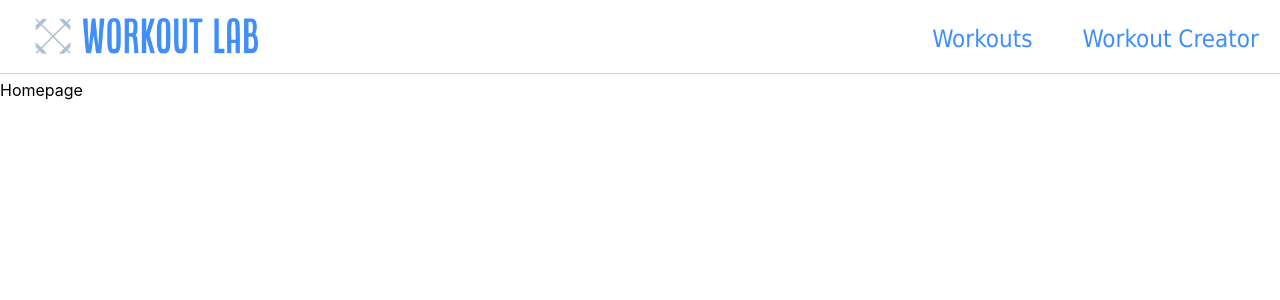
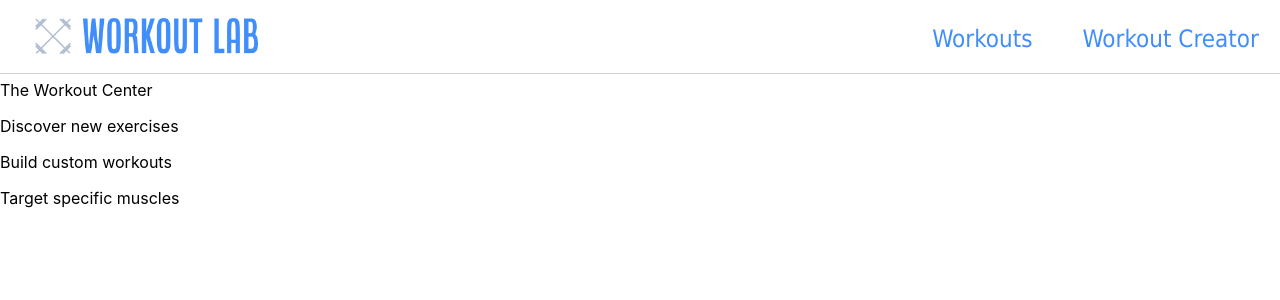
Before and after one commit to sadena27/workout-lab, a React (Create React App) app: page / in a window 1280 px wide. Shown: the top 300 px of the page. Built offline with nearby package versions, Linux system fonts and the light colour scheme.

Commit message:
Added some things about workout lab

```diff
--- a/src/Homepage.js
+++ b/src/Homepage.js
@@ -3,7 +3,10 @@ import React from 'react'
 function Homepage() {
     return (
         <div>
-            <p>Homepage</p>
+            <p>The Workout Center</p>
+            <p>Discover new exercises</p>
+            <p>Build custom workouts</p>
+            <p>Target specific muscles</p>
         </div>
     )
 }
```
